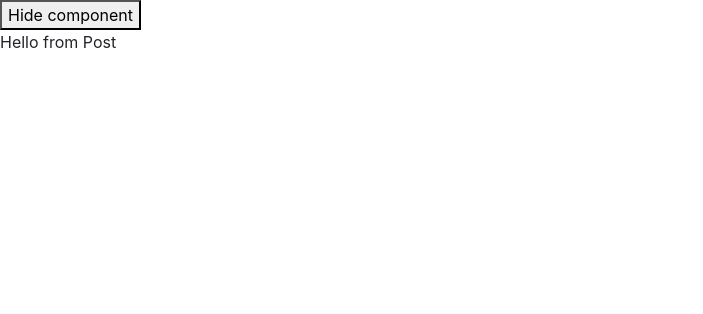
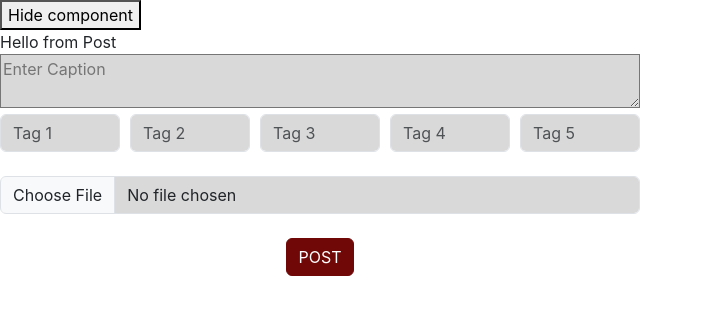
Before and after one commit to shekharmnnit/Runtime_Terror, a React (Create React App) app in the folder frontend/: page /home in a window 1280 px wide. Shown: the top 314 px of the page, without its empty margins (0-703 px from the left). Built offline with nearby package versions, Linux system fonts and the light colour scheme; the HTML template or start-up script is replaced by a standard one.

Commit message:
Post layout

```diff
--- a/frontend/src/components/Post.tsx
+++ b/frontend/src/components/Post.tsx
@@ -1,7 +1,54 @@
 import React, { useState } from 'react';
+import {
+    MDBContainer,
+    MDBTabs,
+    MDBTabsItem,
+    MDBTabsLink,
+    MDBTabsContent,
+    MDBTabsPane,
+    MDBBtn,
+    MDBIcon,
+    MDBInput,
+    MDBCheckbox
+}
+    from 'mdb-react-ui-kit';
+
 function Post() {
+    const [justifyActive, setJustifyActive] = useState('tab1');
+    const [caption, setCaption] = useState('')
+    const [tag1, setTag1] = useState('')
+    const [tag2, setTag2] = useState('')
+    const [tag3, setTag3] = useState('')
+    const [tag4, setTag4] = useState('')
+    const [tag5, setTag5] = useState('')
     return (
-        <div>Hello from Post</div>
+        <div>Hello from Post
+            <div className='w-50'>
+                <textarea className='w-100' value={caption} onChange={(e) => setCaption(e.target.value)} placeholder='Enter Caption' type='textarea' style={{ backgroundColor: '#D9D9D9' }} />
+
+                <div style={{ display: 'flex', justifyContent: 'space-between' }}>
+                    <div style={{ marginRight: '10px' }}>
+                        <MDBInput wrapperClass='mb-4' value={tag1} onChange={(e) => setTag1(e.target.value)} type='text' placeholder='Tag 1' style={{ backgroundColor: '#D9D9D9' }} />
+                    </div>
+                    <div style={{ marginRight: '10px' }}>
+                        <MDBInput wrapperClass='mb-4' value={tag2} onChange={(e) => setTag2(e.target.value)} placeholder='Tag 2' type='text' style={{ backgroundColor: '#D9D9D9' }} />
+                    </div>
+                    <div style={{ marginRight: '10px' }}>
+                        <MDBInput wrapperClass='mb-4' value={tag3} onChange={(e) => setTag3(e.target.value)} placeholder='Tag 3' type='text' style={{ backgroundColor: '#D9D9D9' }} />
+                    </div>
+                    <div style={{ marginRight: '10px' }}>
+                        <MDBInput wrapperClass='mb-4' value={tag4} onChange={(e) => setTag4(e.target.value)} placeholder='Tag 4' type='text' style={{ backgroundColor: '#D9D9D9' }} />
+                    </div>
+                    <MDBInput wrapperClass='mb-4' value={tag5} onChange={(e) => setTag5(e.target.value)} placeholder='Tag 5' type='text' style={{ backgroundColor: '#D9D9D9' }} />
+                </div>
+                <MDBInput wrapperClass='mb-4' value={caption} onChange={(e) => setCaption(e.target.value)} placeholder='Enter Caption' type='file' style={{ backgroundColor: '#D9D9D9' }} />
+                <div className="text-center">
+                    <button className="btn btn-primary" style={{ backgroundColor: '#710808', borderColor: '#710808' }}>POST</button>
+                </div>
+            </div>
+
+        </div>
+
     )
 };
 export default Post;
```
